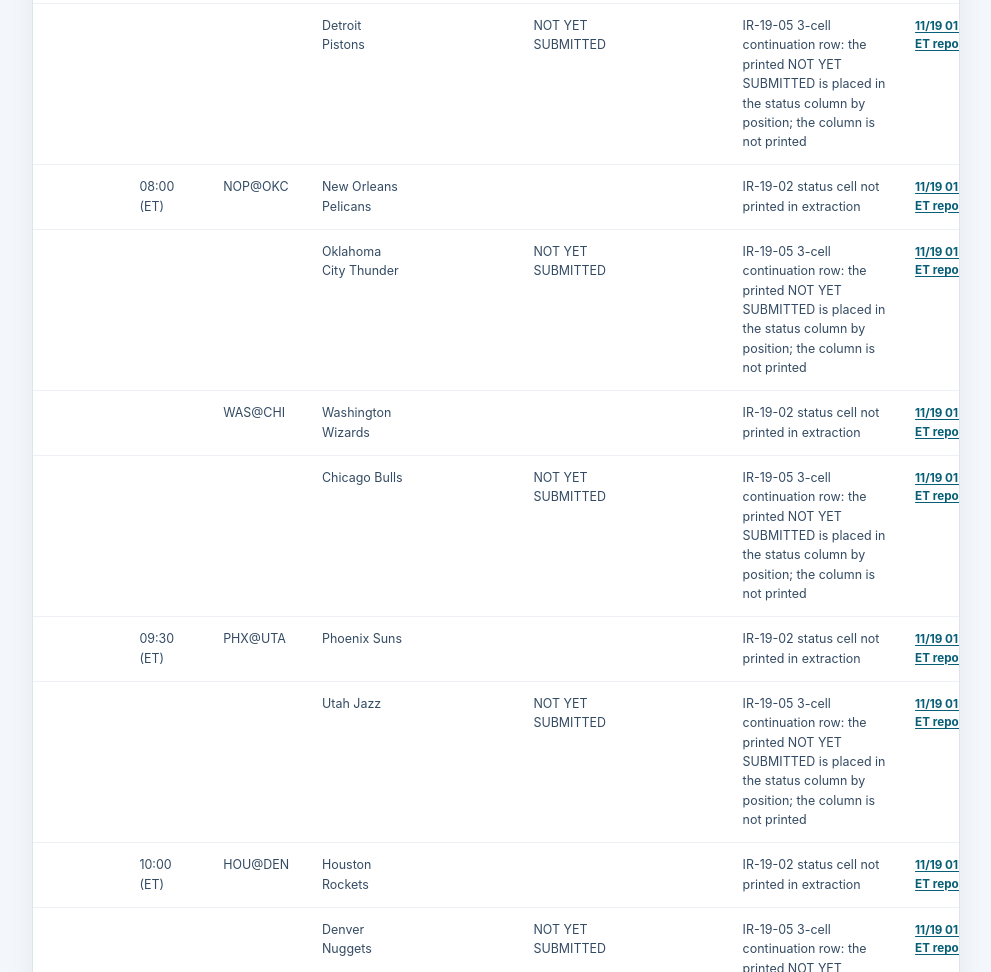
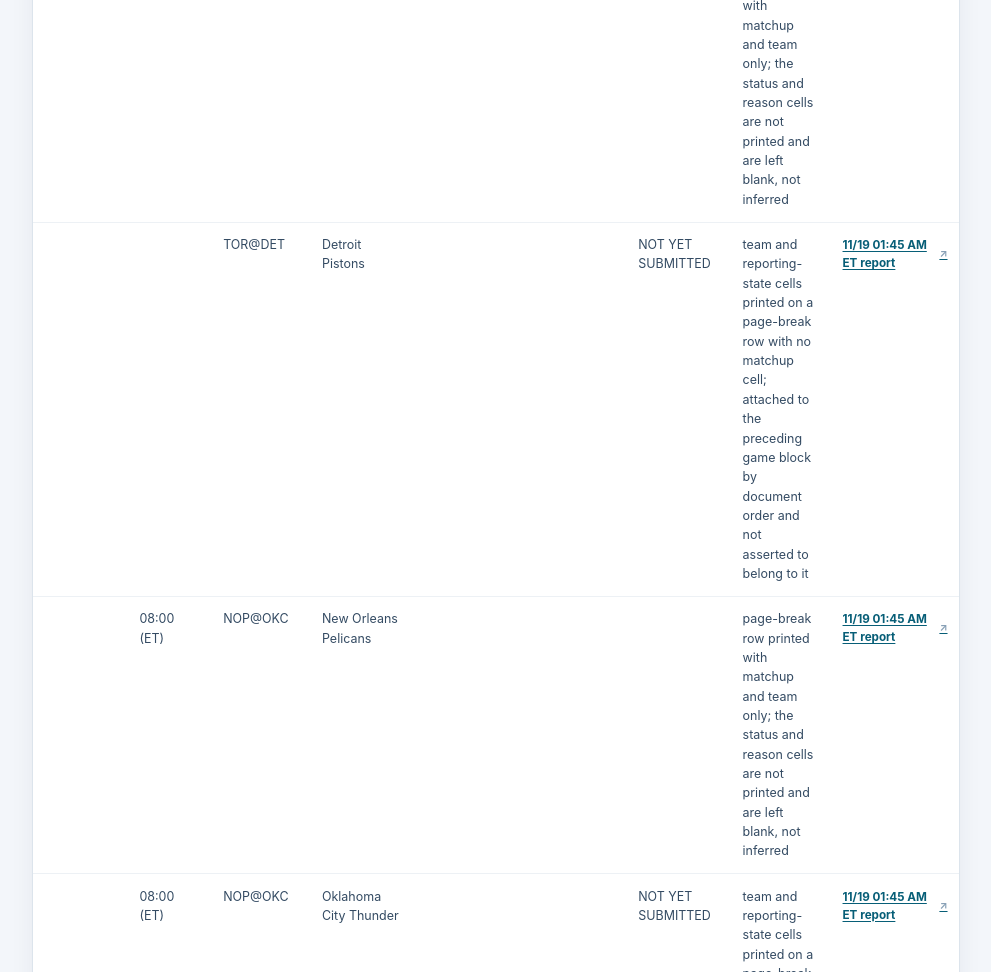
Before and after one commit to wingbangboozle1-lang/NBA4, a plain HTML site: page injuries.html in a window 1280 px wide. Shown: the part 3749-4721 px from the top of the page, without its empty margins (269-1260 px from the left). Drawn offline with Linux system fonts and the light colour scheme.

Commit message:
BS: injuries page renders the PR #84 file of record (nested schema)
Co-authored-by: arena-agent <297053741+arena-agent@users.noreply.github.com>

```diff
--- a/injuries.html
+++ b/injuries.html
@@ -68,8 +68,6 @@
               <tr><td>11/19/2026</td><td>08:00 (ET)</td><td>NYK@MIN</td><td>Minnesota Timberwolves</td><td>Clark, Jaylen</td><td>Out</td><td>Injury/Illness - Right Hamstring Strain</td><td class="empty-value"></td><td><a class="source-link" href="https://ak-static.cms.nba.com/referee/injury/Injury-Report_2026-11-19_01_45AM.pdf" target="_blank" rel="noopener noreferrer">11/19 01:45 AM ET report</a></td></tr>
               <tr><td>11/19/2026</td><td>08:00 (ET)</td><td>NYK@MIN</td><td>Minnesota Timberwolves</td><td>DiVincenzo, Donte</td><td>Out</td><td>Injury/Illness - Right Achilles Tendon Repair / Surgery</td><td class="empty-value"></td><td><a class="source-link" href="https://ak-static.cms.nba.com/referee/injury/Injury-Report_2026-11-19_01_45AM.pdf" target="_blank" rel="noopener noreferrer">11/19 01:45 AM ET report</a></td></tr>
               <tr><td>11/19/2026</td><td>08:00 (ET)</td><td>NYK@MIN</td><td>Minnesota Timberwolves</td><td>Edwards, Anthony</td><td>Out</td><td>Injury/Illness - Right Knee Arthroscopy</td><td class="empty-value"></td><td><a class="source-link" href="https://ak-static.cms.nba.com/referee/injury/Injury-Report_2026-11-19_01_45AM.pdf" target="_blank" rel="noopener noreferrer">11/19 01:45 AM ET report</a></td></tr>
-              <tr><td class="empty-value"></td><td class="empty-value"></td><td class="empty-value"></td><td class="empty-value"></td><td>Kuminga, Jonathan</td><td>Questionable</td><td>Injury/Illness - Right Shoulder Contusion</td><td>IR-19-01 page-break: date/time/matchup/team not printed; block by position</td><td><a class="source-link" href="https://ak-static.cms.nba.com/referee/injury/Injury-Report_2026-11-19_01_45AM.pdf" target="_blank" rel="noopener noreferrer">11/19 01:45 AM ET report</a></td></tr>
-              <tr><td class="empty-value"></td><td class="empty-value"></td><td class="empty-value"></td><td class="empty-value"></td><td>Pullin, Zyon</td><td>Questionable</td><td>Injury/Illness - Right Quadriceps Contusion</td><td>IR-19-01 page-break: date/time/matchup/team not printed; block by position</td><td><a class="source-link" href="https://ak-static.cms.nba.com/referee/injury/Injury-Report_2026-11-19_01_45AM.pdf" target="_blank" rel="noopener noreferrer">11/19 01:45 AM ET report</a></td></tr>
               <tr><td class="empty-value"></td><td class="empty-value"></td><td>POR@MIL</td><td>Portland Trail Blazers</td><td>Avdija, Deni</td><td>Questionable</td><td>Injury/Illness - Left Foot Inflammation / Soreness</td><td class="empty-value"></td><td><a class="source-link" href="https://ak-static.cms.nba.com/referee/injury/Injury-Report_2026-11-19_01_45AM.pdf" target="_blank" rel="noopener noreferrer">11/19 01:45 AM ET report</a></td></tr>
               <tr><td class="empty-value"></td><td class="empty-value"></td><td>POR@MIL</td><td>Portland Trail Blazers</td><td>Camara, Toumani</td><td>Questionable</td><td>Injury/Illness - Abdominal Soreness</td><td class="empty-value"></td><td><a class="source-link" href="https://ak-static.cms.nba.com/referee/injury/Injury-Report_2026-11-19_01_45AM.pdf" target="_blank" rel="noopener noreferrer">11/19 01:45 AM ET report</a></td></tr>
               <tr><td class="empty-value"></td><td class="empty-value"></td><td>POR@MIL</td><td>Portland Trail Blazers</td><td>Carlson, Branden</td><td>Available</td><td>Injury/Illness - Face Mask</td><td class="empty-value"></td><td><a class="source-link" href="https://ak-static.cms.nba.com/referee/injury/Injury-Report_2026-11-19_01_45AM.pdf" target="_blank" rel="noopener noreferrer">11/19 01:45 AM ET report</a></td></tr>
@@ -84,19 +82,21 @@
               <tr><td>11/20/2026</td><td>07:30 (ET)</td><td>IND@CLE</td><td>Indiana Pacers</td><td class="empty-value"></td><td class="empty-value"></td><td>NOT YET SUBMITTED</td><td class="empty-value"></td><td><a class="source-link" href="https://ak-static.cms.nba.com/referee/injury/Injury-Report_2026-11-19_01_45AM.pdf" target="_blank" rel="noopener noreferrer">11/19 01:45 AM ET report</a></td></tr>
               <tr><td>11/20/2026</td><td>07:30 (ET)</td><td>IND@CLE</td><td>Cleveland Cavaliers</td><td class="empty-value"></td><td class="empty-value"></td><td>NOT YET SUBMITTED</td><td class="empty-value"></td><td><a class="source-link" href="https://ak-static.cms.nba.com/referee/injury/Injury-Report_2026-11-19_01_45AM.pdf" target="_blank" rel="noopener noreferrer">11/19 01:45 AM ET report</a></td></tr>
               <tr><td>11/20/2026</td><td>07:30 (ET)</td><td>ORL@BKN</td><td>Orlando Magic</td><td class="empty-value"></td><td class="empty-value"></td><td>NOT YET SUBMITTED</td><td class="empty-value"></td><td><a class="source-link" href="https://ak-static.cms.nba.com/referee/injury/Injury-Report_2026-11-19_01_45AM.pdf" target="_blank" rel="noopener noreferrer">11/19 01:45 AM ET report</a></td></tr>
-              <tr><td class="empty-value"></td><td class="empty-value"></td><td class="empty-value"></td><td>Brooklyn Nets</td><td class="empty-value"></td><td>NOT YET SUBMITTED</td><td class="empty-value"></td><td>IR-19-05 3-cell continuation row: the printed NOT YET SUBMITTED is placed in the status column by position; the column is not printed</td><td><a class="source-link" href="https://ak-static.cms.nba.com/referee/injury/Injury-Report_2026-11-19_01_45AM.pdf" target="_blank" rel="noopener noreferrer">11/19 01:45 AM ET report</a></td></tr>
-              <tr><td class="empty-value"></td><td class="empty-value"></td><td>TOR@DET</td><td>Toronto Raptors</td><td class="empty-value"></td><td class="empty-value"></td><td class="empty-value"></td><td>IR-19-02 status cell not printed in extraction</td><td><a class="source-link" href="https://ak-static.cms.nba.com/referee/injury/Injury-Report_2026-11-19_01_45AM.pdf" target="_blank" rel="noopener noreferrer">11/19 01:45 AM ET report</a></td></tr>
-              <tr><td class="empty-value"></td><td class="empty-value"></td><td class="empty-value"></td><td>Detroit Pistons</td><td class="empty-value"></td><td>NOT YET SUBMITTED</td><td class="empty-value"></td><td>IR-19-05 3-cell continuation row: the printed NOT YET SUBMITTED is placed in the status column by position; the column is not printed</td><td><a class="source-link" href="https://ak-static.cms.nba.com/referee/injury/Injury-Report_2026-11-19_01_45AM.pdf" target="_blank" rel="noopener noreferrer">11/19 01:45 AM ET report</a></td></tr>
-              <tr><td class="empty-value"></td><td>08:00 (ET)</td><td>NOP@OKC</td><td>New Orleans Pelicans</td><td class="empty-value"></td><td class="empty-value"></td><td class="empty-value"></td><td>IR-19-02 status cell not printed in extraction</td><td><a class="source-link" href="https://ak-static.cms.nba.com/referee/injury/Injury-Report_2026-11-19_01_45AM.pdf" target="_blank" rel="noopener noreferrer">11/19 01:45 AM ET report</a></td></tr>
-              <tr><td class="empty-value"></td><td class="empty-value"></td><td class="empty-value"></td><td>Oklahoma City Thunder</td><td class="empty-value"></td><td>NOT YET SUBMITTED</td><td class="empty-value"></td><td>IR-19-05 3-cell continuation row: the printed NOT YET SUBMITTED is placed in the status column by position; the column is not printed</td><td><a class="source-link" href="https://ak-static.cms.nba.com/referee/injury/Injury-Report_2026-11-19_01_45AM.pdf" target="_blank" rel="noopener noreferrer">11/19 01:45 AM ET report</a></td></tr>
-              <tr><td class="empty-value"></td><td class="empty-value"></td><td>WAS@CHI</td><td>Washington Wizards</td><td class="empty-value"></td><td class="empty-value"></td><td class="empty-value"></td><td>IR-19-02 status cell not printed in extraction</td><td><a class="source-link" href="https://ak-static.cms.nba.com/referee/injury/Injury-Report_2026-11-19_01_45AM.pdf" target="_blank" rel="noopener noreferrer">11/19 01:45 AM ET report</a></td></tr>
-              <tr><td class="empty-value"></td><td class="empty-value"></td><td class="empty-value"></td><td>Chicago Bulls</td><td class="empty-value"></td><td>NOT YET SUBMITTED</td><td class="empty-value"></td><td>IR-19-05 3-cell continuation row: the printed NOT YET SUBMITTED is placed in the status column by position; the column is not printed</td><td><a class="source-link" href="https://ak-static.cms.nba.com/referee/injury/Injury-Report_2026-11-19_01_45AM.pdf" target="_blank" rel="noopener noreferrer">11/19 01:45 AM ET report</a></td></tr>
-              <tr><td class="empty-value"></td><td>09:30 (ET)</td><td>PHX@UTA</td><td>Phoenix Suns</td><td class="empty-value"></td><td class="empty-value"></td><td class="empty-value"></td><td>IR-19-02 status cell not printed in extraction</td><td><a class="source-link" href="https://ak-static.cms.nba.com/referee/injury/Injury-Report_2026-11-19_01_45AM.pdf" target="_blank" rel="noopener noreferrer">11/19 01:45 AM ET report</a></td></tr>
-              <tr><td class="empty-value"></td><td class="empty-value"></td><td class="empty-value"></td><td>Utah Jazz</td><td class="empty-value"></td><td>NOT YET SUBMITTED</td><td class="empty-value"></td><td>IR-19-05 3-cell continuation row: the printed NOT YET SUBMITTED is placed in the status column by position; the column is not printed</td><td><a class="source-link" href="https://ak-static.cms.nba.com/referee/injury/Injury-Report_2026-11-19_01_45AM.pdf" target="_blank" rel="noopener noreferrer">11/19 01:45 AM ET report</a></td></tr>
-              <tr><td class="empty-value"></td><td>10:00 (ET)</td><td>HOU@DEN</td><td>Houston Rockets</td><td class="empty-value"></td><td class="empty-value"></td><td class="empty-value"></td><td>IR-19-02 status cell not printed in extraction</td><td><a class="source-link" href="https://ak-static.cms.nba.com/referee/injury/Injury-Report_2026-11-19_01_45AM.pdf" target="_blank" rel="noopener noreferrer">11/19 01:45 AM ET report</a></td></tr>
-              <tr><td class="empty-value"></td><td class="empty-value"></td><td class="empty-value"></td><td>Denver Nuggets</td><td class="empty-value"></td><td>NOT YET SUBMITTED</td><td class="empty-value"></td><td>IR-19-05 3-cell continuation row: the printed NOT YET SUBMITTED is placed in the status column by position; the column is not printed</td><td><a class="source-link" href="https://ak-static.cms.nba.com/referee/injury/Injury-Report_2026-11-19_01_45AM.pdf" target="_blank" rel="noopener noreferrer">11/19 01:45 AM ET report</a></td></tr>
-              <tr><td class="empty-value"></td><td class="empty-value"></td><td>SAC@LAL</td><td>Sacramento Kings</td><td class="empty-value"></td><td class="empty-value"></td><td class="empty-value"></td><td>IR-19-02 status cell not printed in extraction</td><td><a class="source-link" href="https://ak-static.cms.nba.com/referee/injury/Injury-Report_2026-11-19_01_45AM.pdf" target="_blank" rel="noopener noreferrer">11/19 01:45 AM ET report</a></td></tr>
-              <tr><td class="empty-value"></td><td class="empty-value"></td><td class="empty-value"></td><td>Los Angeles Lakers</td><td class="empty-value"></td><td>NOT YET SUBMITTED</td><td class="empty-value"></td><td>IR-19-05 3-cell continuation row: the printed NOT YET SUBMITTED is placed in the status column by position; the column is not printed</td><td><a class="source-link" href="https://ak-static.cms.nba.com/referee/injury/Injury-Report_2026-11-19_01_45AM.pdf" target="_blank" rel="noopener noreferrer">11/19 01:45 AM ET report</a></td></tr>
+              <tr><td>11/20/2026</td><td>07:30 (ET)</td><td>ORL@BKN</td><td>Brooklyn Nets</td><td class="empty-value"></td><td class="empty-value"></td><td>NOT YET SUBMITTED</td><td>team and reporting-state cells printed on a page-break row with no matchup cell; attached to the preceding game block by document order and not asserted to belong to it</td><td><a class="source-link" href="https://ak-static.cms.nba.com/referee/injury/Injury-Report_2026-11-19_01_45AM.pdf" target="_blank" rel="noopener noreferrer">11/19 01:45 AM ET report</a></td></tr>
+              <tr><td class="empty-value"></td><td class="empty-value"></td><td>TOR@DET</td><td>Toronto Raptors</td><td class="empty-value"></td><td class="empty-value"></td><td class="empty-value"></td><td>page-break row printed with matchup and team only; the status and reason cells are not printed and are left blank, not inferred</td><td><a class="source-link" href="https://ak-static.cms.nba.com/referee/injury/Injury-Report_2026-11-19_01_45AM.pdf" target="_blank" rel="noopener noreferrer">11/19 01:45 AM ET report</a></td></tr>
+              <tr><td class="empty-value"></td><td class="empty-value"></td><td>TOR@DET</td><td>Detroit Pistons</td><td class="empty-value"></td><td class="empty-value"></td><td>NOT YET SUBMITTED</td><td>team and reporting-state cells printed on a page-break row with no matchup cell; attached to the preceding game block by document order and not asserted to belong to it</td><td><a class="source-link" href="https://ak-static.cms.nba.com/referee/injury/Injury-Report_2026-11-19_01_45AM.pdf" target="_blank" rel="noopener noreferrer">11/19 01:45 AM ET report</a></td></tr>
+              <tr><td class="empty-value"></td><td>08:00 (ET)</td><td>NOP@OKC</td><td>New Orleans Pelicans</td><td class="empty-value"></td><td class="empty-value"></td><td class="empty-value"></td><td>page-break row printed with matchup and team only; the status and reason cells are not printed and are left blank, not inferred</td><td><a class="source-link" href="https://ak-static.cms.nba.com/referee/injury/Injury-Report_2026-11-19_01_45AM.pdf" target="_blank" rel="noopener noreferrer">11/19 01:45 AM ET report</a></td></tr>
+              <tr><td class="empty-value"></td><td>08:00 (ET)</td><td>NOP@OKC</td><td>Oklahoma City Thunder</td><td class="empty-value"></td><td class="empty-value"></td><td>NOT YET SUBMITTED</td><td>team and reporting-state cells printed on a page-break row with no matchup cell; attached to the preceding game block by document order and not asserted to belong to it</td><td><a class="source-link" href="https://ak-static.cms.nba.com/referee/injury/Injury-Report_2026-11-19_01_45AM.pdf" target="_blank" rel="noopener noreferrer">11/19 01:45 AM ET report</a></td></tr>
+              <tr><td class="empty-value"></td><td class="empty-value"></td><td>WAS@CHI</td><td>Washington Wizards</td><td class="empty-value"></td><td class="empty-value"></td><td class="empty-value"></td><td>page-break row printed with matchup and team only; the status and reason cells are not printed and are left blank, not inferred</td><td><a class="source-link" href="https://ak-static.cms.nba.com/referee/injury/Injury-Report_2026-11-19_01_45AM.pdf" target="_blank" rel="noopener noreferrer">11/19 01:45 AM ET report</a></td></tr>
+              <tr><td class="empty-value"></td><td class="empty-value"></td><td>WAS@CHI</td><td>Chicago Bulls</td><td class="empty-value"></td><td class="empty-value"></td><td>NOT YET SUBMITTED</td><td>team and reporting-state cells printed on a page-break row with no matchup cell; attached to the preceding game block by document order and not asserted to belong to it</td><td><a class="source-link" href="https://ak-static.cms.nba.com/referee/injury/Injury-Report_2026-11-19_01_45AM.pdf" target="_blank" rel="noopener noreferrer">11/19 01:45 AM ET report</a></td></tr>
+              <tr><td class="empty-value"></td><td>09:30 (ET)</td><td>PHX@UTA</td><td>Phoenix Suns</td><td class="empty-value"></td><td class="empty-value"></td><td class="empty-value"></td><td>page-break row printed with matchup and team only; the status and reason cells are not printed and are left blank, not inferred</td><td><a class="source-link" href="https://ak-static.cms.nba.com/referee/injury/Injury-Report_2026-11-19_01_45AM.pdf" target="_blank" rel="noopener noreferrer">11/19 01:45 AM ET report</a></td></tr>
+              <tr><td class="empty-value"></td><td>09:30 (ET)</td><td>PHX@UTA</td><td>Utah Jazz</td><td class="empty-value"></td><td class="empty-value"></td><td>NOT YET SUBMITTED</td><td>team and reporting-state cells printed on a page-break row with no matchup cell; attached to the preceding game block by document order and not asserted to belong to it</td><td><a class="source-link" href="https://ak-static.cms.nba.com/referee/injury/Injury-Report_2026-11-19_01_45AM.pdf" target="_blank" rel="noopener noreferrer">11/19 01:45 AM ET report</a></td></tr>
+              <tr><td class="empty-value"></td><td>10:00 (ET)</td><td>HOU@DEN</td><td>Houston Rockets</td><td class="empty-value"></td><td class="empty-value"></td><td class="empty-value"></td><td>page-break row printed with matchup and team only; the status and reason cells are not printed and are left blank, not inferred</td><td><a class="source-link" href="https://ak-static.cms.nba.com/referee/injury/Injury-Report_2026-11-19_01_45AM.pdf" target="_blank" rel="noopener noreferrer">11/19 01:45 AM ET report</a></td></tr>
+              <tr><td class="empty-value"></td><td>10:00 (ET)</td><td>HOU@DEN</td><td>Denver Nuggets</td><td class="empty-value"></td><td class="empty-value"></td><td>NOT YET SUBMITTED</td><td>team and reporting-state cells printed on a page-break row with no matchup cell; attached to the preceding game block by document order and not asserted to belong to it</td><td><a class="source-link" href="https://ak-static.cms.nba.com/referee/injury/Injury-Report_2026-11-19_01_45AM.pdf" target="_blank" rel="noopener noreferrer">11/19 01:45 AM ET report</a></td></tr>
+              <tr><td class="empty-value"></td><td class="empty-value"></td><td>SAC@LAL</td><td>Sacramento Kings</td><td class="empty-value"></td><td class="empty-value"></td><td class="empty-value"></td><td>page-break row printed with matchup and team only; the status and reason cells are not printed and are left blank, not inferred</td><td><a class="source-link" href="https://ak-static.cms.nba.com/referee/injury/Injury-Report_2026-11-19_01_45AM.pdf" target="_blank" rel="noopener noreferrer">11/19 01:45 AM ET report</a></td></tr>
+              <tr><td class="empty-value"></td><td class="empty-value"></td><td>SAC@LAL</td><td>Los Angeles Lakers</td><td class="empty-value"></td><td class="empty-value"></td><td>NOT YET SUBMITTED</td><td>team and reporting-state cells printed on a page-break row with no matchup cell; attached to the preceding game block by document order and not asserted to belong to it</td><td><a class="source-link" href="https://ak-static.cms.nba.com/referee/injury/Injury-Report_2026-11-19_01_45AM.pdf" target="_blank" rel="noopener noreferrer">11/19 01:45 AM ET report</a></td></tr>
+              <tr><td class="empty-value"></td><td class="empty-value"></td><td class="empty-value"></td><td class="empty-value"></td><td>Kuminga, Jonathan</td><td>Questionable</td><td>Injury/Illness - Right Shoulder Contusion</td><td>orphan fragment on a continuation page: no date, time, matchup or team cell printed; kept as printed, not assigned to a game or a team, no reason inferred</td><td><a class="source-link" href="https://ak-static.cms.nba.com/referee/injury/Injury-Report_2026-11-19_01_45AM.pdf" target="_blank" rel="noopener noreferrer">11/19 01:45 AM ET report</a></td></tr>
+              <tr><td class="empty-value"></td><td class="empty-value"></td><td class="empty-value"></td><td class="empty-value"></td><td>Pullin, Zyon</td><td>Questionable</td><td>Injury/Illness - Right Quadriceps Contusion</td><td>orphan fragment on a continuation page: no date, time, matchup or team cell printed; kept as printed, not assigned to a game or a team, no reason inferred</td><td><a class="source-link" href="https://ak-static.cms.nba.com/referee/injury/Injury-Report_2026-11-19_01_45AM.pdf" target="_blank" rel="noopener noreferrer">11/19 01:45 AM ET report</a></td></tr>
             </tbody>
           </table>
         </div>
```
